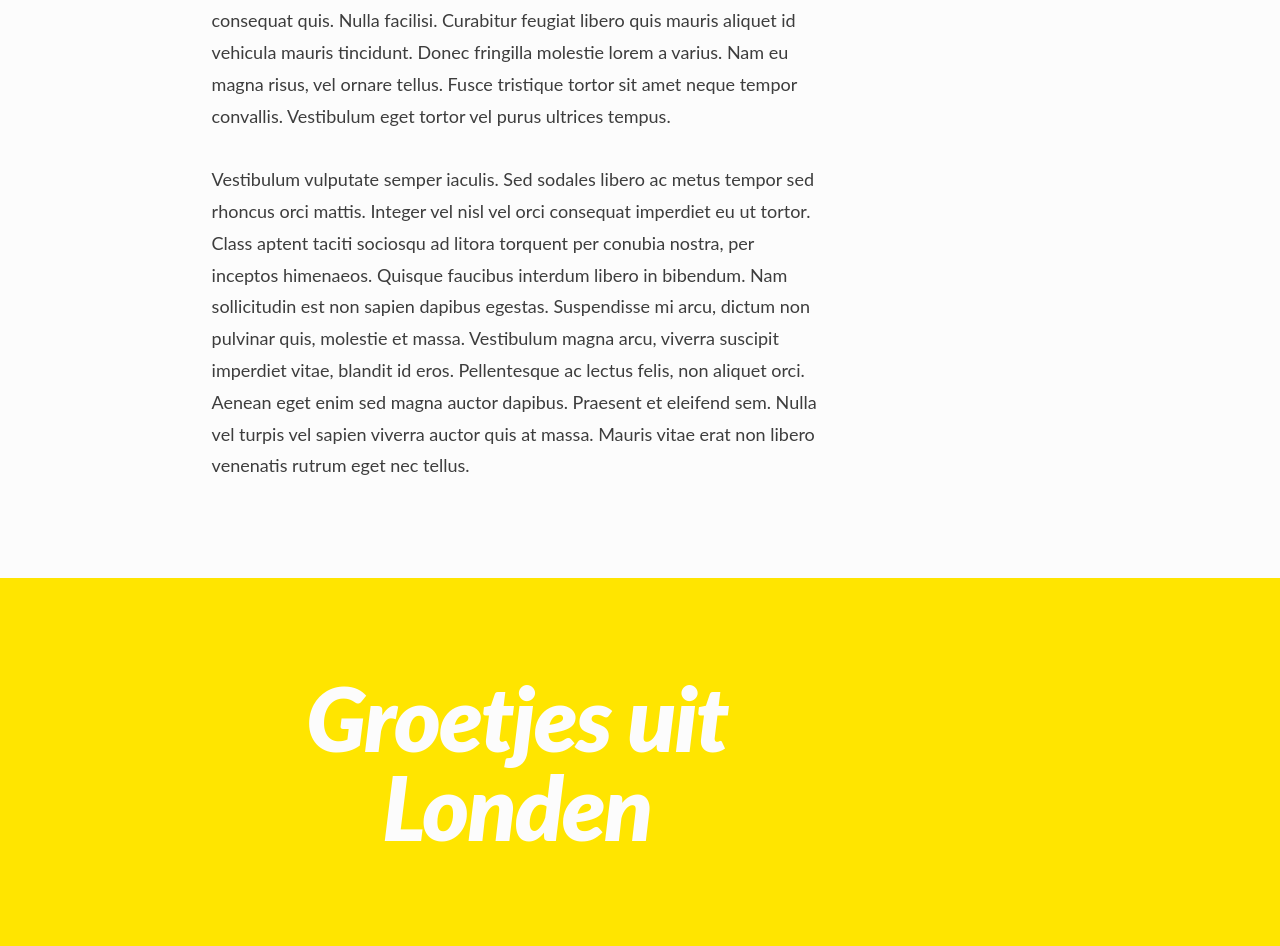
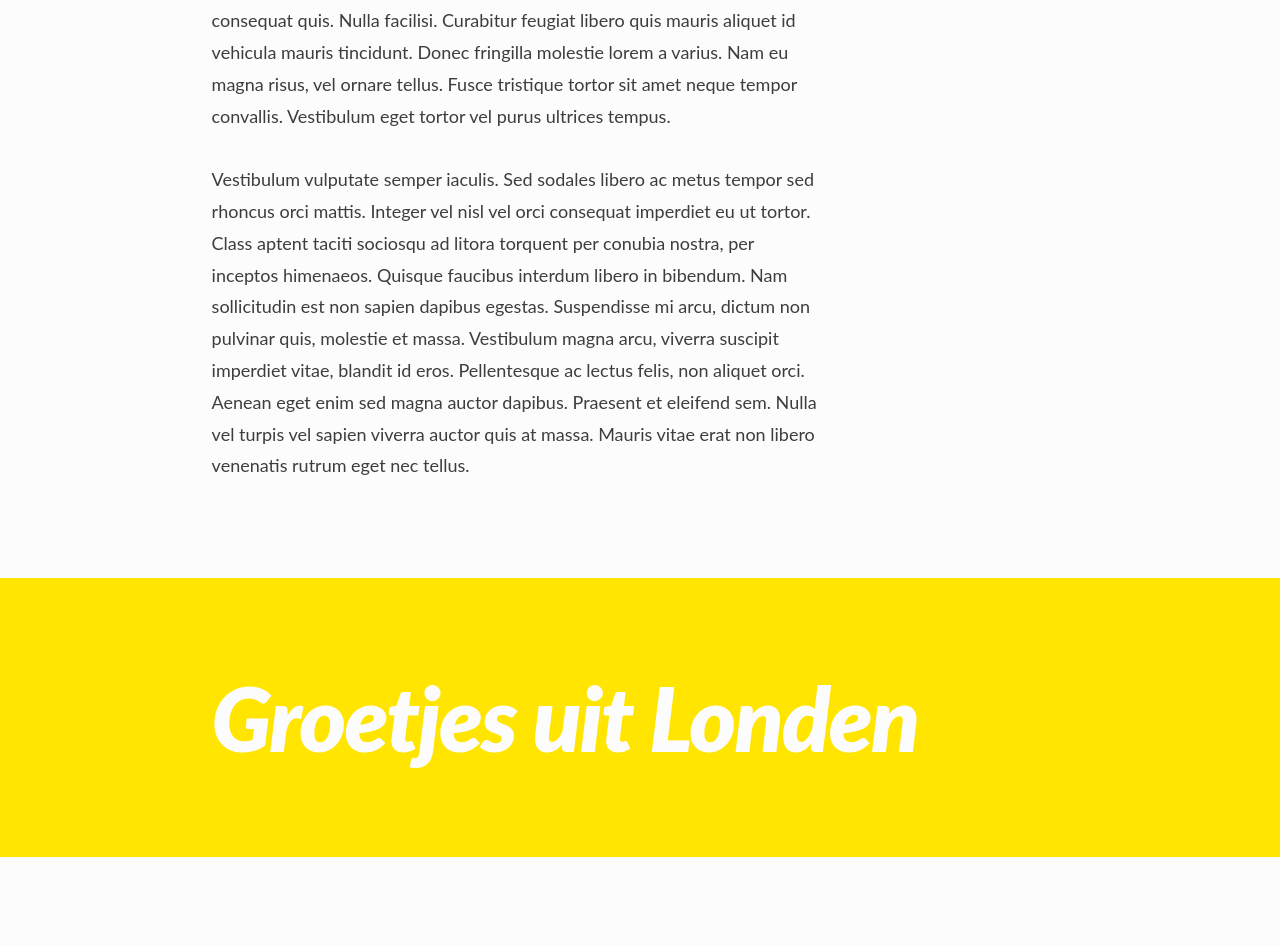
Before and after one commit to mattsenior/mattsenior.com, a Jekyll site: the page built from article.html, in a window 1280 px wide. Shown: the part 2248-3194 px from the top of the page. Built offline with Jekyll 4.4.1, drawn with Linux system fonts in a browser that asks for light colours; after the commit the page ends 3105 px from its top, so only the background shows below that.

Commit message:
Update layout

```diff
--- a/_layouts/article.html
+++ b/_layouts/article.html
@@ -51,8 +51,8 @@ layout: base
 
 <section class="section section--inverted-feature section--no-margin">
     <div class="section__inner">
-        <div class="section__inner__article">
-            <div class="prose--boss prose--inverted-feature prose--centre">
+        <div class="section__inner__article-offset">
+            <div class="prose--boss prose--inverted-feature">
                 <p>Groetjes uit Londen</p>
             </div>
         </div>
```
